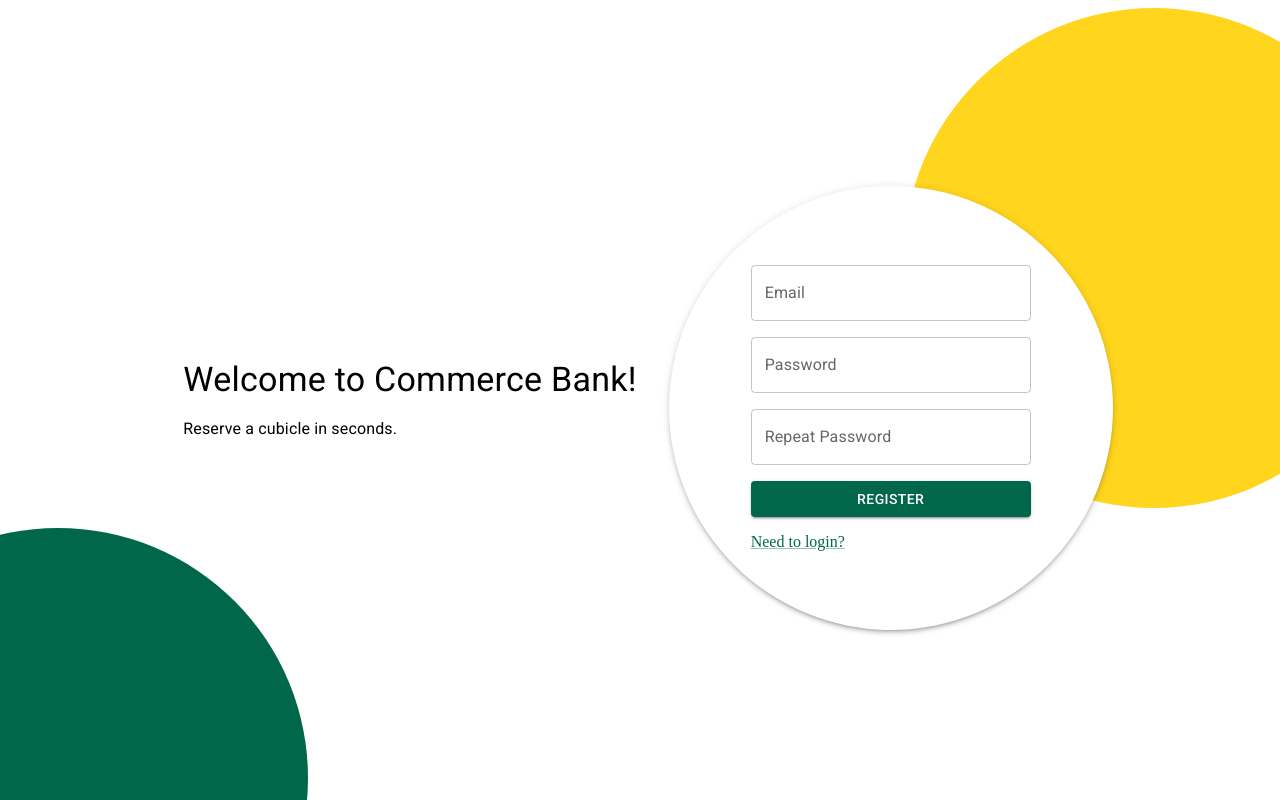
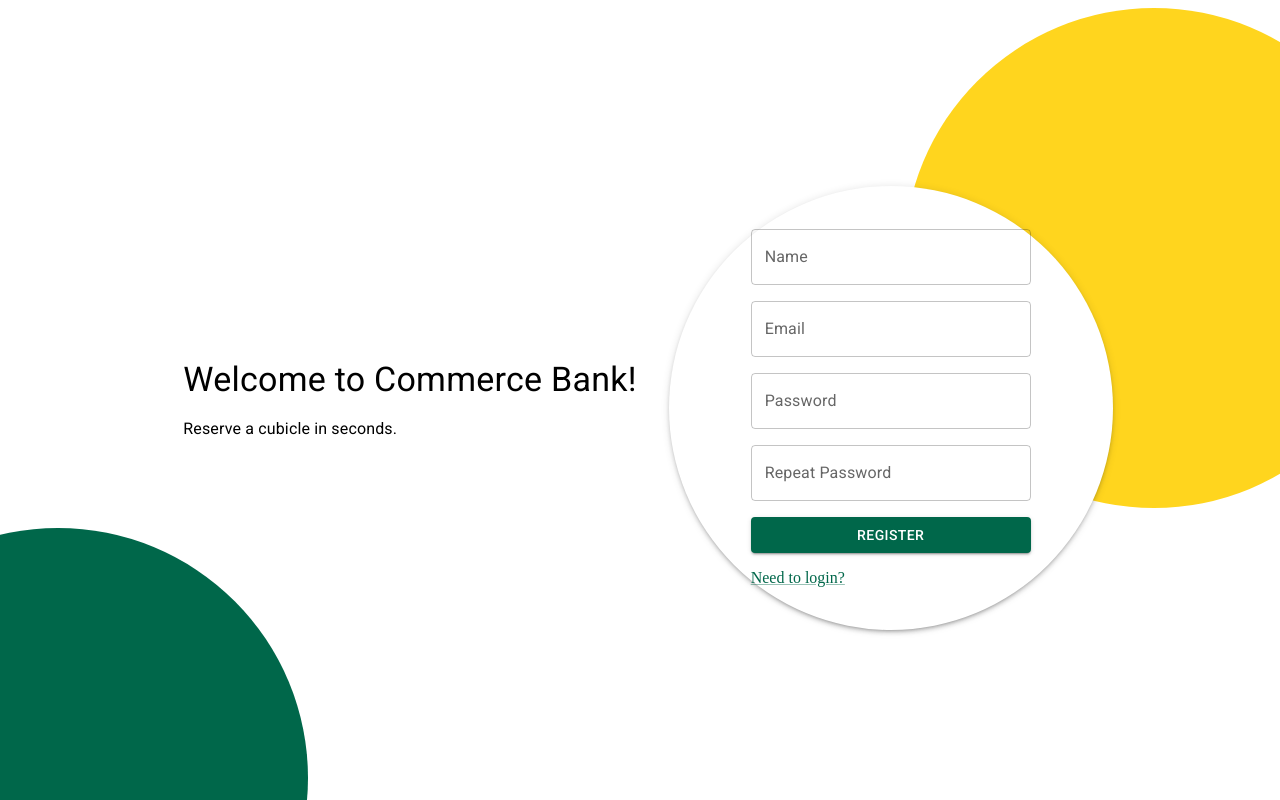
Before and after one commit to cpg55850/commerce-frontend, a React (Create React App) app: page / in a window 1280 px wide. Both pictures are taken after a click on the link "Need to register?". Built offline with nearby package versions, Linux system fonts and the light colour scheme.

Commit message:
Registration

```diff
--- a/src/components/Login.js
+++ b/src/components/Login.js
@@ -21,13 +21,11 @@ const validationSchema = yup.object({
 })
 
 const Login = ({ toggleAuthType }) => {
-  const { login, user } = useAuth()
+  const { login } = useAuth()
 
   const onSubmit = (values) => {
     login(values.email, values.password)
   }
-
-  if (user) return <Redirect to="/dashboard" />
 
   return (
     <Box
--- a/src/components/Register.js
+++ b/src/components/Register.js
@@ -8,13 +8,14 @@ import { useAuth } from '../context/AuthContext'
 import { useAlert } from '../context/AlertContext'
 import Link from '@mui/material/Link'
 
-const initialValues = { email: '', password: '', password2: '' }
+const initialValues = { name: '', email: '', password: '', password2: '' }
 
 const validationSchema = yup.object({
   email: yup
     .string('Enter your email')
     .email('Enter a valid email')
     .required('Email is required'),
+  name: yup.string('Enter your name').required('Name is required'),
   password: yup
     .string('Enter your password')
     .min(8, 'Password should be of minimum 8 characters length')
@@ -27,16 +28,14 @@ const validationSchema = yup.object({
 
 const Register = ({ toggleAuthType }) => {
   const history = useHistory()
-	const { login } = useAuth()
+  const { register } = useAuth()
   const { showAlert } = useAlert()
 
   const onSubmit = (values) => {
     if (values.password !== values.password2) {
       showAlert('The passwords must match.', 'error')
     } else {
-			login(values.email, values.password)
-			showAlert('You logged in successfully!')
-			history.push('/dashboard')
+      register(values.email, values.name, values.password)
     }
   }
 
@@ -57,9 +56,22 @@ const Register = ({ toggleAuthType }) => {
               <Grid item>
                 <TextField
                   fullWidth
-									id='email'
-									name='email'
-									label='Email'
+                  id="name"
+                  name="name"
+                  label="Name"
+                  type="name"
+                  value={values.name}
+                  onChange={handleChange}
+                  error={touched.name && Boolean(errors.name)}
+                  helperText={touched.name && errors.name}
+                />
+              </Grid>
+              <Grid item>
+                <TextField
+                  fullWidth
+                  id="email"
+                  name="email"
+                  label="Email"
                   value={values.email}
                   onChange={handleChange}
                   error={touched.email && Boolean(errors.email)}
@@ -69,10 +81,10 @@ const Register = ({ toggleAuthType }) => {
               <Grid item>
                 <TextField
                   fullWidth
-									id='password'
-									name='password'
-									label='Password'
-									type='password'
+                  id="password"
+                  name="password"
+                  label="Password"
+                  type="password"
                   value={values.password}
                   onChange={handleChange}
                   error={touched.password && Boolean(errors.password)}
@@ -82,10 +94,10 @@ const Register = ({ toggleAuthType }) => {
               <Grid item>
                 <TextField
                   fullWidth
-									id='password2'
-									name='password2'
-									label='Repeat Password'
-									type='password'
+                  id="password2"
+                  name="password2"
+                  label="Repeat Password"
+                  type="password"
                   value={values.password2}
                   onChange={handleChange}
                   error={touched.password2 && Boolean(errors.password2)}
@@ -94,16 +106,16 @@ const Register = ({ toggleAuthType }) => {
               </Grid>
               <Grid item>
                 <Button
-									color='primary'
-									variant='contained'
+                  color="primary"
+                  variant="contained"
                   fullWidth
-									type='submit'
+                  type="submit"
                 >
                   Register
                 </Button>
               </Grid>
               <Grid item>
-								<Link onClick={() => toggleAuthType()} href='#'>
+                <Link onClick={() => toggleAuthType()} href="#">
                   Need to login?
                 </Link>
               </Grid>
--- a/src/context/AuthContext.js
+++ b/src/context/AuthContext.js
@@ -38,13 +38,26 @@ export const AuthContextProvider = ({ children }) => {
     }
   }
 
+  const register = async (email, name, password) => {
+    const res = await axios
+      .post('/users/', { email, name, password })
+      .catch((err) => {
+        console.log(err)
+        showAlert("Couldn't register the user", 'error')
+      })
+
+    if (!res) return
+
+    login(email, password)
+  }
+
   const logout = () => {
     sessionStorage.removeItem('currentUser')
     setUser(null)
   }
 
   return (
-    <AuthContext.Provider value={{ user, login, logout }}>
+    <AuthContext.Provider value={{ user, login, register, logout }}>
       {children}
     </AuthContext.Provider>
   )
--- a/src/pages/Home.js
+++ b/src/pages/Home.js
@@ -5,8 +5,11 @@ import styled from 'styled-components'
 import Paper from '@mui/material/Paper'
 import Grid from '@mui/material/Grid'
 import Register from '../components/Register'
+import { Redirect } from 'react-router'
+import { useAuth } from '../context/AuthContext'
 
 const Home = () => {
+  const { user } = useAuth()
   const [authType, setAuthType] = useState('login')
 
   const toggleAuthType = () => {
@@ -16,6 +19,8 @@ const Home = () => {
       setAuthType('login')
     }
   }
+
+  if (user) return <Redirect to="/dashboard" />
 
   return (
     <Wrapper>
@@ -32,7 +37,7 @@ const Home = () => {
         spacing={4}
       >
         <Grid item>
-					<Typography paragraph variant='h4' gutterBottom>
+          <Typography paragraph variant="h4" gutterBottom>
             Welcome to Commerce Bank!
           </Typography>
           <Typography paragraph>Reserve a cubicle in seconds.</Typography>
```
Lines whose indentation alone changed are shown as unchanged.
